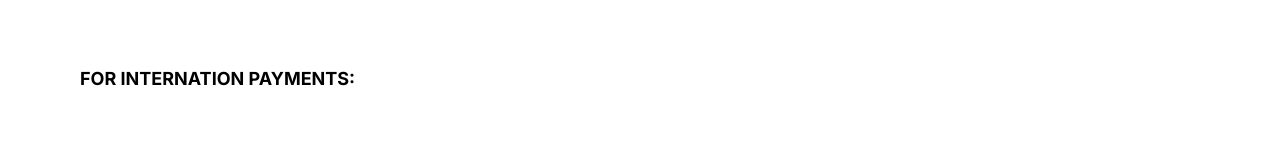
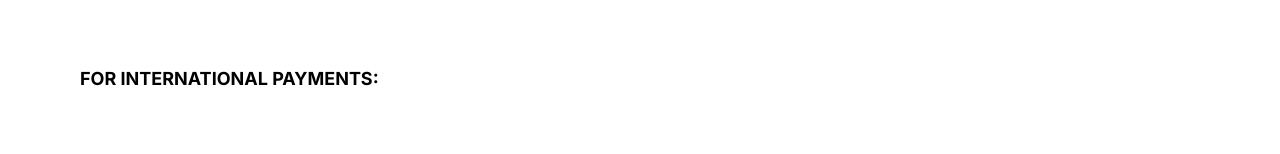
Before and after one commit to Ola4606/tsc-agugu, a React (Create React App) app: page /giving in a window 1280 px wide. Shown: the part 1416-1570 px from the top of the page. Built offline with nearby package versions, Linux system fonts and the light colour scheme.

Commit message:
corrected wrong spelling

```diff
--- a/src/components/cGiving/Giving.tsx
+++ b/src/components/cGiving/Giving.tsx
@@ -60,7 +60,7 @@ function Giving() {
 
       <div className="mt-14 md:mt-32 text-center">
         <p className="font-bold font-title text-lg leading-none text-start">
-          FOR INTERNATION PAYMENTS:
+          FOR INTERNATIONAL PAYMENTS:
         </p>
         <p className="font-bold font-title text-xl sm:text-2xl md:text-3xl lg:text-5xl text-black mt-4 md:mt-16">
           Currently Unavailable
```
